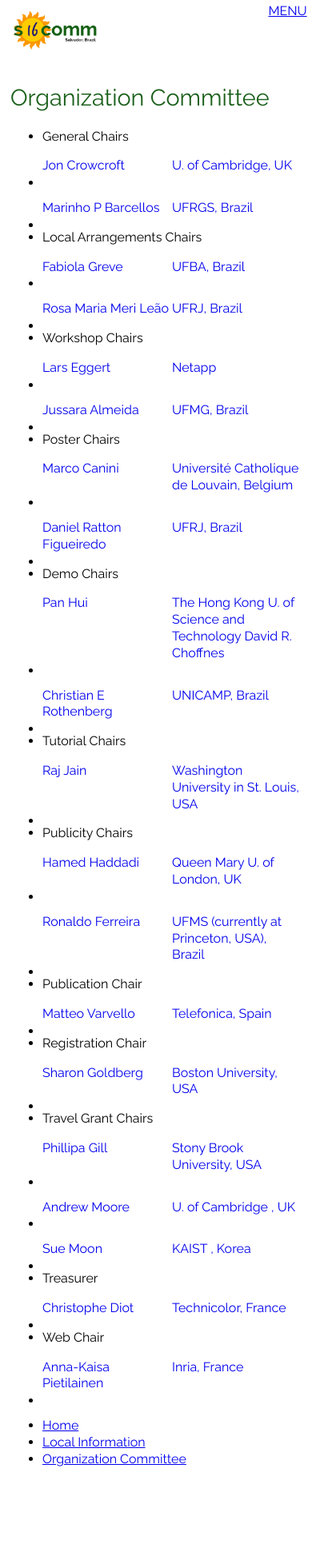
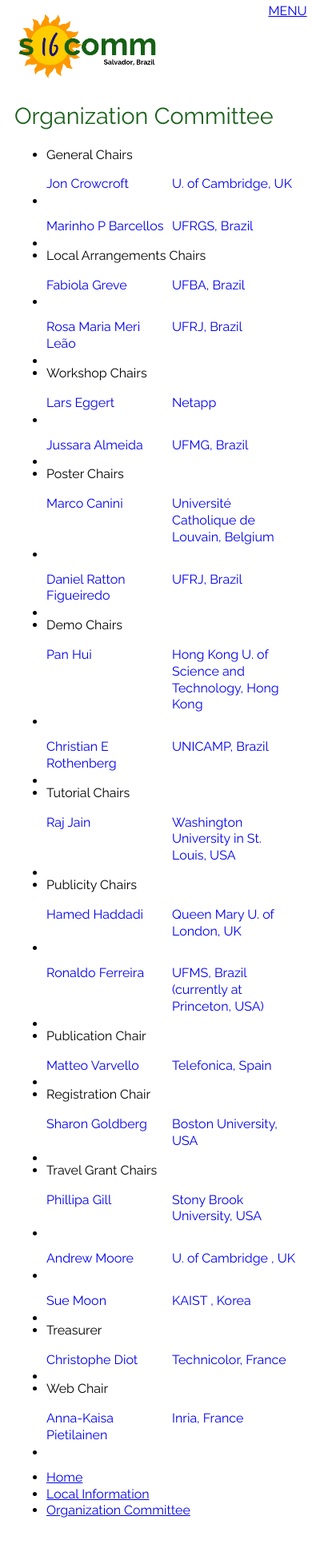
Before and after one commit to apietila/SIGCOMM2016, a PHP site: page /organization.php in a window 390 px wide. Shown: the whole page at 80% size. Before the commit the page ends 1834 px from the top, so only its background shows below. Run offline with PHP 8.4, Linux system fonts and the light colour scheme; some libraries are stand-ins or nearby versions.

Commit message:
mobile fixes

```diff
--- a/web/css/style.css
+++ b/web/css/style.css
@@ -451,14 +451,25 @@
 
 /* Customization
 -----------------------------------------------------------------------------------------------------------*/
+
 /* Conference logo in the mobile header. */
+.header {
+    background-color: #ffffff !important;
+    border-width: 0px;
+}
+
 .header img {
-    height : 60px;
+    height : 100px;
+}
+
+.header .ui-btn {
+    right: 15px;
+    top: 30px;
 }
 
 /* Content container. */
 .ui-content {
-    padding: 25px 0px 25px 0px;
+    padding: 1em 0px 1em 0px;
     max-width: 1200px;
     margin-left: auto;
     margin-right: auto;
@@ -588,6 +609,7 @@
 @media all and (max-width: 55em) {
     .ui-content {
         margin: 5px !important;
+        padding: 0.5em 5px 0.5em 5px;
     }
 
     .content-primary {
@@ -611,16 +633,17 @@
 
    .content-primary .sponsors img {
         width: 75%;
-        max-width: 400px;
+        max-width: 300px;
         padding: 10px 20px 10px 20px;
-        vertical-align: middle
+        vertical-align: middle;
     }
 
     .leftnav {
         float: none;
         width: 100%;
         max-width: 55em;
-        margin: 0px;
+        margin-left: auto;
+        margin-right: auto;
         position: relative;
     }
 
--- a/web/include/header.php
+++ b/web/include/header.php
@@ -74,8 +74,8 @@
 
     <script>
       $(document).bind("mobileinit", function(){
-      // apply jquerymobile global overrides here
-      $.mobile.listview.prototype.options.filterPlaceholder = "Filter program...";
+        // apply jquerymobile global overrides here
+        $.mobile.listview.prototype.options.filterPlaceholder = "Filter program...";
       });
     </script>
 
@@ -97,9 +97,9 @@
 
   <div class="header" data-role="header" data-theme="a" data-position="inline">
     <div>
-      <a href="index.php"><img src="images/logo.png" alt="ACM SIGCOMM 2016, Salvador, Brazil"></a>
+    <a href="index.php"><img src="images/logo.png" alt="ACM SIGCOMM 2016, Salvador, Brazil"></a>
     </div>
-    <a href="#" onclick="$.mobile.silentScroll($.mobile.activePage.find('.navselected').position().top)" class="ui-btn-right" data-icon="grid">MENU</a>
+    <a href="#" onclick="$.mobile.silentScroll($.mobile.activePage.find('.leftnav').position().top)" class="ui-btn-right" data-corners="true" data-icon="grid">MENU</a>
   </div>
 
   <div data-role="content" class="ui-content">
--- a/web/include/menu.php
+++ b/web/include/menu.php
@@ -5,15 +5,14 @@
   <a href="index.php"><img src="images/logo.png" alt="ACM SIGCOMM 2016, August 2016, Salvador, Brazil" /></a>
 
   <ul data-role="listview" data-inset="true" data-theme="a" data-divider-theme="a">
-    <li data-icon="false">
-      <a <?php if ($mypage=="index.php") echo('class="navselected"') ?> href="index.php">Home</a>
+    <li <?php if ($mypage=="index.php") echo('class="navselected"') ?> data-icon="false">
+      <a href="index.php">Home</a>
     </li>
-    <li data-icon="false">
-      <a <?php if ($mypage=="local.php") echo('class="navselected"') ?> href="local.php">Local Information</a>
+    <li <?php if ($mypage=="local.php") echo('class="navselected"') ?> data-icon="false">
+      <a href="local.php">Local Information</a>
     </li>
-    <li data-icon="false">
-      <a <?php if ($mypage=="organization.php") echo('class="navselected"') ?> href="organization.php">Organization Committee</a>
+    <li <?php if ($mypage=="organization.php") echo('class="navselected"') ?>data-icon="false">
+      <a href="organization.php">Organization Committee</a>
     </li>
   </ul>
-
 </div>
--- a/web/js/jqm-docs.js
+++ b/web/js/jqm-docs.js
@@ -13,7 +13,7 @@
   // Start with links with only the trailing slash and that aren't external links
   var fixLinks = function() {
     $( "a[href$='/'], a[href='.'], a[href='..']" ).not( "[rel='external']" ).each( function() {
-      this.href = $( this ).attr( "href" ).replace( /\/$/, "" ) + "/index.html";
+      this.href = $( this ).attr( "href" ).replace( /\/$/, "" ) + "/index.php";
     });
   };
 
--- a/web/organization.php
+++ b/web/organization.php
@@ -1,8 +1,7 @@
 <?php
-        $page_title="Organization Committee";
-        include("include/header.php");
+    $page_title="Organization Committee";
+    include("include/header.php");
 ?>
-
 <h1>Organization Committee</h1>
 
 <ul data-role="listview" data-inset="true" data-theme="a" data-content-theme="a" class="tbl">
@@ -32,7 +31,7 @@
 
   <li data-role="list-divider">Demo Chairs</li>
   <?php
-     add_listitem("Pan Hui", "The Hong Kong U. of Science and Technology David R. Choffnes", "https://www.cse.ust.hk/~panhui/");
+     add_listitem("Pan Hui", "Hong Kong U. of Science and Technology, Hong Kong", "https://www.cse.ust.hk/~panhui/");
      add_listitem("Christian E Rothenberg", "UNICAMP, Brazil", "http://www.dca.fee.unicamp.br/~chesteve/");
   ?>
 
@@ -44,7 +43,7 @@
   <li data-role="list-divider">Publicity Chairs</li>
   <?php
      add_listitem("Hamed Haddadi", "Queen Mary U. of London, UK", "http://www.eecs.qmul.ac.uk/~hamed/");
-     add_listitem("Ronaldo Ferreira", "UFMS (currently at Princeton, USA), Brazil", "http://www.dct.ufms.br/~raf/");
+     add_listitem("Ronaldo Ferreira", "UFMS, Brazil (currently at Princeton, USA)", "http://www.dct.ufms.br/~raf/");
    ?>
 
   <li data-role="list-divider">Publication Chair</li>
@@ -76,6 +75,4 @@
 
 </ul>
 
-<?php
-    include ("include/footer.php");
-?>
+<?php include ("include/footer.php"); ?>
```
Also changed, not shown: other parts of web/css/style.css (+34 -24 lines), web/index.php (+5 -5 lines), web/local.php (+5 -7 lines), 1 other file. Lines whose indentation alone changed are shown as unchanged.
